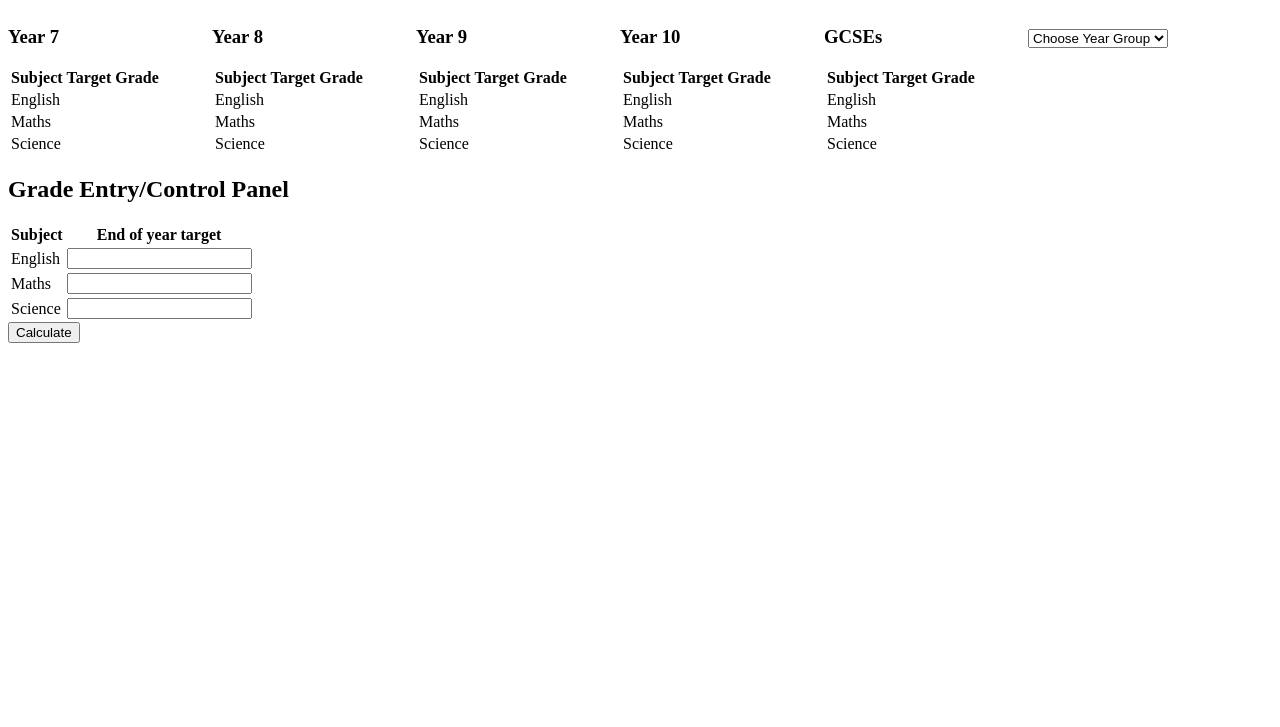
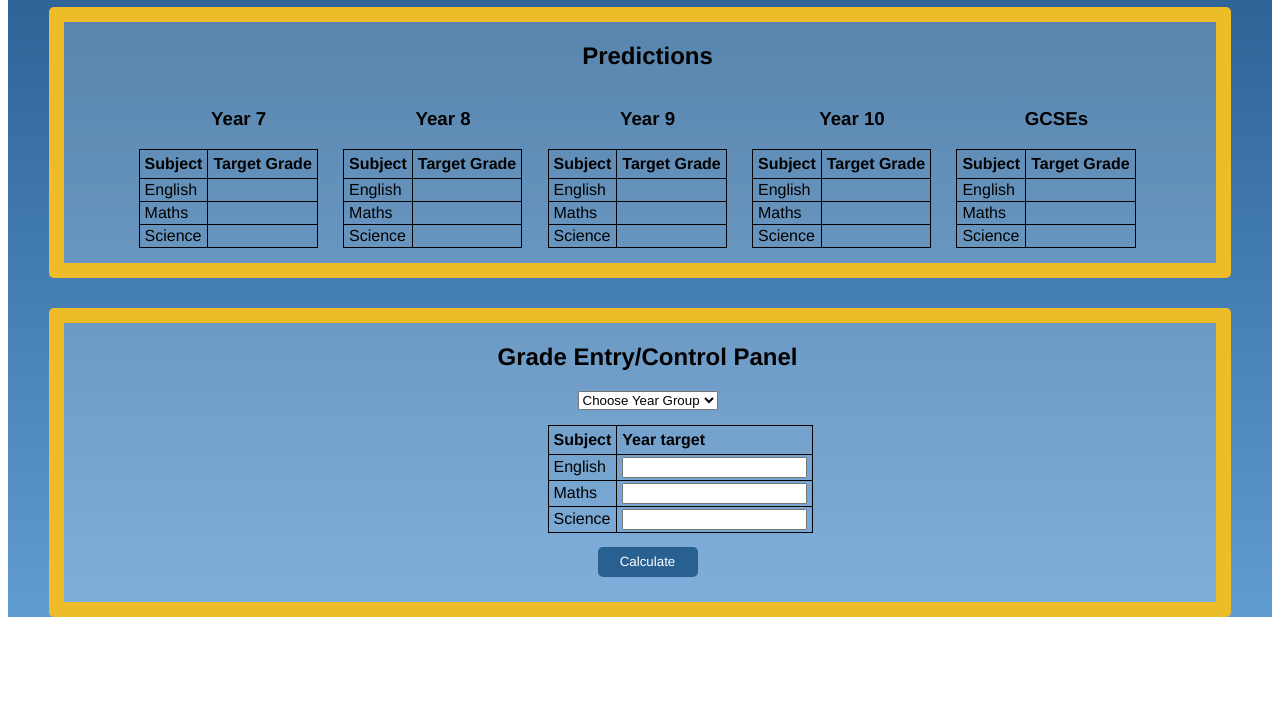
Before and after one commit to Xanndarr/GradeProjectionTool, a website: page public/index.html in a window 1280 px wide. Shown: the part 73-800 px from the top of the page. Drawn offline with Linux system fonts and the light colour scheme; a web font is replaced by a local one.

Commit message:
Adds stlying

```diff
--- a/public/css/gpt.css
+++ b/public/css/gpt.css
@@ -1,4 +1,26 @@
 .table {
   display: inline-block;
   width: 200px;
+  text-align: left;
 }
+
+table {
+  border-collapse: collapse;
+}
+
+th {
+  padding: 5px;
+  font-weight: bold;
+}
+
+td {
+  padding: 2px 5px;
+}
+
+table, th, td {
+  border: 1px solid black;
+}
+
+.table h3 {
+  text-align: center;
+}
--- /dev/null
+++ b/public/css/main.css
@@ -0,0 +1,69 @@
+body {
+
+}
+
+#content {
+  width: 100%;
+  height: 100%;
+  margin: 0;
+  font-family: "ABeeZee", Helvetica, Arial, sans-serif;
+  background: #296092;
+  background: -webkit-linear-gradient(#296092, #609bd2);
+  /* For Safari 5.1 to 6.0 */
+  background: -o-linear-gradient(#296092, #609bd2);
+  /* For Opera 11.1 to 12.0 */
+  background: -moz-linear-gradient(#296092, #609bd2);
+  /* For Firefox 3.6 to 15 */
+  background: linear-gradient(#296092, #609bd2);
+  /* Standard syntax */
+}
+
+h1 {
+  color: rgba(255, 255, 255, 0.4);
+}
+
+button {
+  font-family: inherit;
+  text-decoration: none;
+  color: white;
+  width: 100px;
+  height: 30px;
+  margin: 10px auto;
+  background-color: #296092;
+  border: 2px solid #296092;
+  border-radius: 5px;
+}
+
+button:hover {
+  background-color: rgba(255, 255, 255, 0.1);
+  color: #296092;
+}
+
+button:active {
+  background-color: #296092;
+  color: white;
+}
+
+.header {
+  margin: 0 auto;
+  text-align: center;
+}
+
+.container {
+  width: 90%;
+  padding: 0 0 15px 15px;
+  margin: 0 auto 30px auto;
+  text-align: center;
+  background-color: rgba(255, 255, 255, 0.2);
+  border: 15px solid #eebc29;
+  border-radius: 5px;
+}
+
+.logo {
+  width: 155px;
+  height: 110px;
+}
+
+#chooseYearDiv {
+  margin: 0 auto 15px auto;
+}
--- a/public/index.html
+++ b/public/index.html
@@ -5,14 +5,23 @@
         <meta http-equiv="x-ua-compatible" content="ie=edge">
         <title>GradePredictionTool</title>
 
+        <link href="http://fonts.googleapis.com/css?family=ABeeZee:400,700" rel="stylesheet" type="text/css">
+
         <link rel="stylesheet" href="css/gpt.css">
+        <link rel="stylesheet" href="css/main.css">
     </head>
     <body>
         <!--[if lt IE 8]>
             <p class="browserupgrade">You are using an <strong>outdated</strong> browser. Please <a href="http://browsehappy.com/">upgrade your browser</a> to improve your experience.</p>
         <![endif]-->
+        <div id="content">
+          <div class="header">
+            <h1>Grade prediction tool</h1>
+            <!--<img class="logo" src="http://www.futurefrontiers.org.uk/wp-content/themes/FutureFrontiers/images/LGB.png" alt="Future Frontiers logo"/>-->
+          </div>
 
-        <h1>Grade prediction tool</h1>
+          <div class="container">
+            <h2>Predictions</h2>
             <div id="year7" class="table">
               <h3>Year 7</h3>
               <table>
@@ -122,8 +131,11 @@
                 </tr>
               </table>
             </div>
+          </div>
 
-
+          <div class="container">
+            <h2>Grade Entry/Control Panel</h2>
+            <div id="chooseYearDiv">
               <select id="choose-year">
                   <option value="choose">Choose Year Group</option>
                   <option value="year7" onclick="y7showform()">Year 7</option>
@@ -132,14 +144,12 @@
                   <option value="year10" onclick="y10showform()">Year 10</option>
                   <option value="year11" onclick="y11showform()">Year 11</option>
               </select>
-
-
-        <h2>Grade Entry/Control Panel</h2>
+            </div>
             <div id="gradeEntry" class="table">
               <table>
                 <tr>
                   <th>Subject</th>
-              <th>End of year target</th>
+                  <th>Year target</th>
                 </tr>
                 <tr>
                   <td>English</td>
@@ -154,7 +164,11 @@
                   <td><input name="science" type="text" /></td>
                 </tr>
               </table>
+            </div>
+            <div>
               <button id="calcButton">Calculate</button>
+            </div>
+          </div>
         </div>
 
         <script>window.jQuery || document.write('<script src="js/vendor/jquery-3.1.1.min.js"><\/script>')</script>
```
Lines whose indentation alone changed are shown as unchanged.
